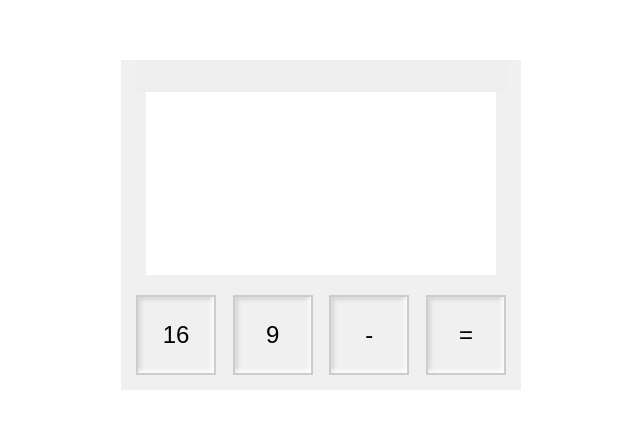
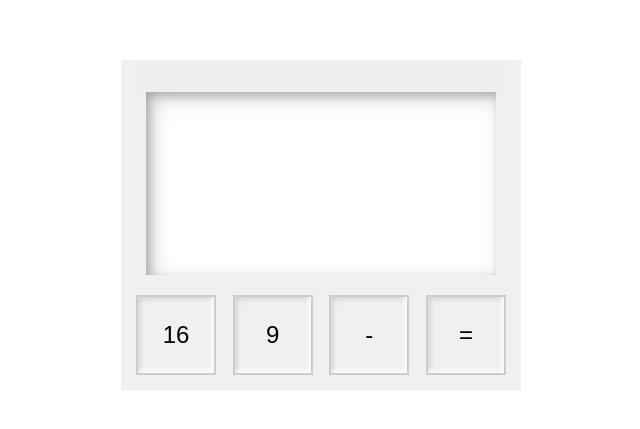
Before and after one commit to phoenixthrush/16-9, a plain HTML site: page site/index.html in a window 1280 px wide. Shown: the part 175-604 px from the top of the page, without its empty margins (319-959 px from the left). Drawn offline with Linux system fonts and the light colour scheme.

Commit message:
add shadow to video container

```diff
--- a/site/index.html
+++ b/site/index.html
@@ -41,6 +41,7 @@
             justify-content: center;
             text-align: center;
             box-sizing: border-box;
+            box-shadow: inset 4px 4px 8px rgba(0, 0, 0, 0.2), inset 6px 6px 20px rgba(0, 0, 0, 0.19);
         }
 
         .video-container video {
```
